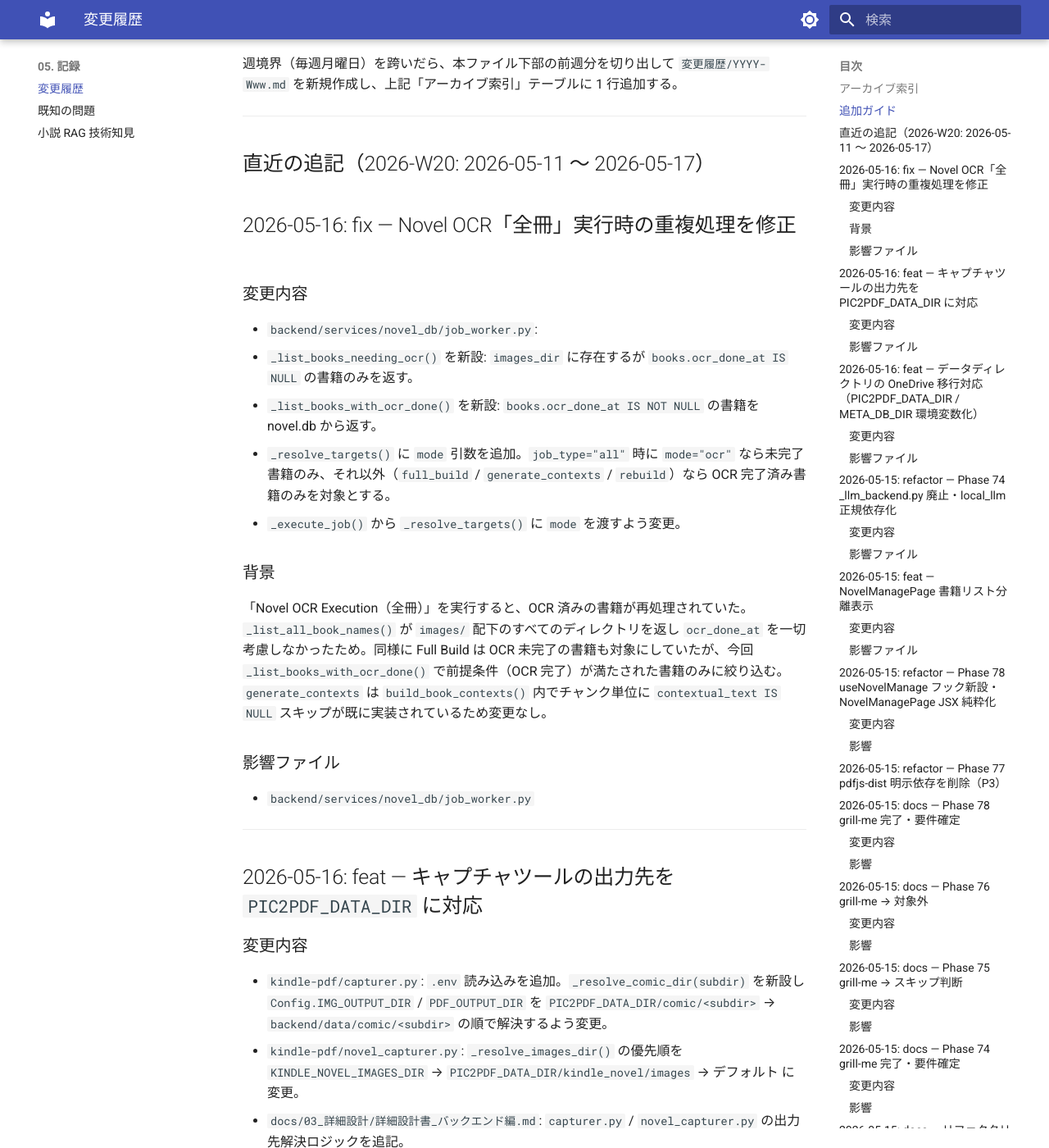
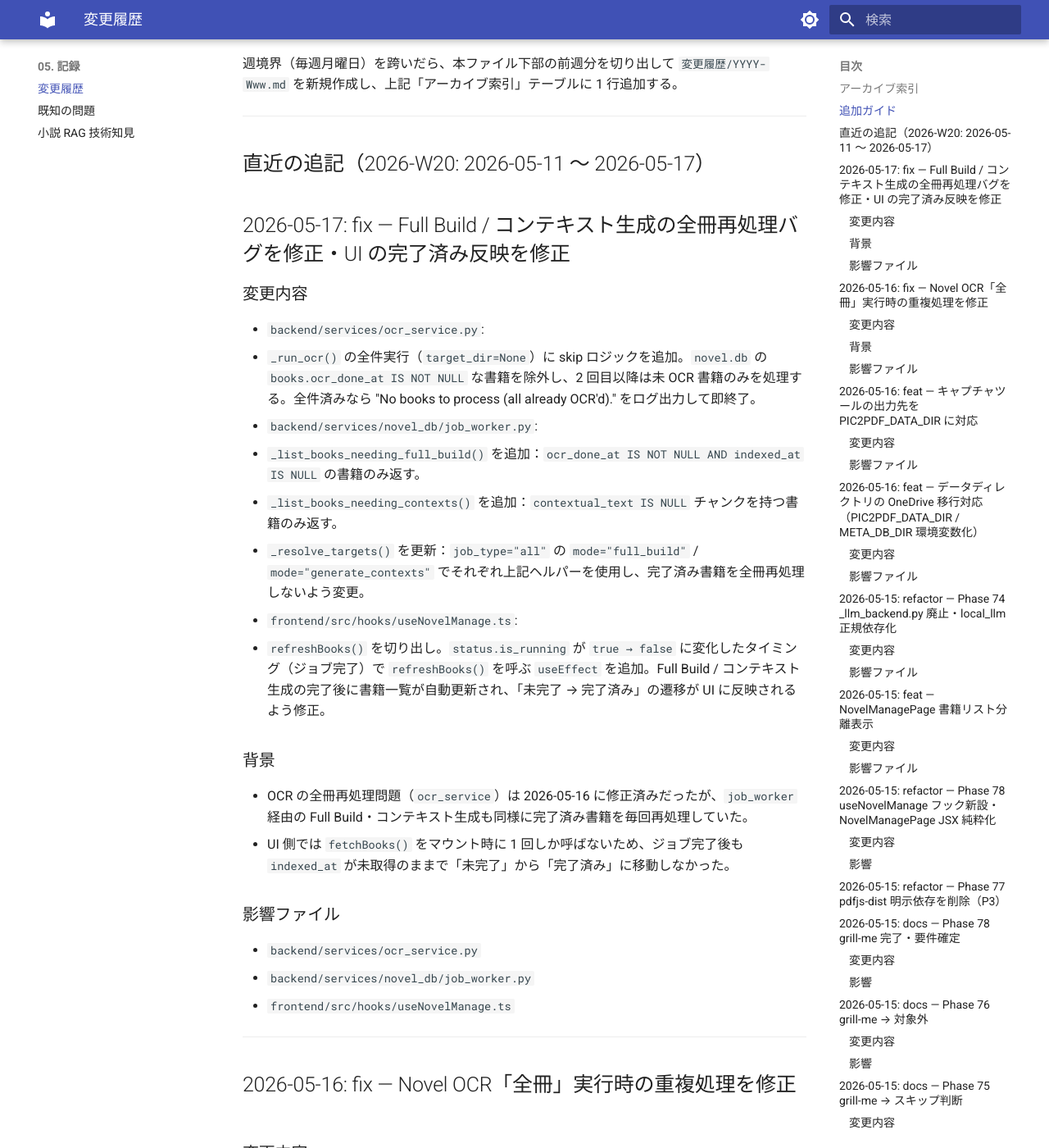
Before and after one commit to kkmmyr/Pic2PDF_Viewer, an MkDocs documentation site: the page built from docs/05_記録/変更履歴.md, in a window 1280 px wide and 1400 px high, scrolled down 1156 px. Shown: the whole window at 82% size. Built offline with MkDocs 1.6.1 and Material for MkDocs 9.7.7, drawn with Linux system fonts in a browser that asks for light colours; some of the changed text lies outside the part shown.

Commit message:
docs: ocr_service skip ロジック・job_worker ヘルパー関数・useNovelManage 自動更新を設計書に反映
- OCR設計書: ocr_service._run_ocr() の OCR 済み書籍 skip ロジック追加を 2026-05-17 注記として追記
- RAG バックエンド設計: _list_books_needing_full_build / _list_books_needing_contexts ヘルパー追加と
  _resolve_targets() 選択ロジック更新を反映
- フロントエンド詳細設計書: useNovelManage.ts の refreshBooks / is_running 監視 useEffect を説明に追記
- 変更履歴: 2026-05-17 Full Build・コンテキスト生成の重複処理バグ修正エントリを追加

Co-Authored-By: Claude Sonnet 4.6 <noreply@anthropic.com>

```diff
--- a/docs/03_詳細設計/詳細設計書_フロントエンド編.md
+++ b/docs/03_詳細設計/詳細設計書_フロントエンド編.md
@@ -360,7 +360,7 @@ frontend/
 | [frontend/src/hooks/useNovelLibraryGroup.ts](../../frontend/src/hooks/useNovelLibraryGroup.ts) | `BookSummary[]` から `series` / `author` / `flat` グループへの変換。各グループに `series_id` / `representative`（代表 book）/ `books`（series_index 昇順）を付与（`NovelDbPage` の `LibrarySection` で使用） |
 | [frontend/src/hooks/novel_build/index.ts](../../frontend/src/hooks/novel_build/index.ts) | `novel_build` フックのバレルエクスポート |
 | [frontend/src/hooks/novel_build/useNovelBuildQueue.ts](../../frontend/src/hooks/novel_build/useNovelBuildQueue.ts) | 本構築ジョブキュー管理（SSE でリアルタイム受信 + `enqueue` / `cancel` 操作）。`enabled` フラグで SSE 接続を遅延起動できる（Phase 61 追加）。`useNovelManage` から内部呼び出し（4.6、B-24） |
-| [frontend/src/hooks/useNovelManage.ts](../../frontend/src/hooks/useNovelManage.ts) | 構築管理ページのオーケストレーターフック（Phase 78）。`useNovelBuildQueue` / `useOcrStatus` を内部呼び出しし、タブ切替・書籍選択・`unifiedRows` 構築を一本化。Full Build 用（`allBooks` / `selectedBook` / `handleEnqueueBuild`）とコンテキスト生成用（`allBooksCtx` / `selectedBookCtx` / `handleEnqueueCtx`）の書籍選択状態を独立して保持 |
+| [frontend/src/hooks/useNovelManage.ts](../../frontend/src/hooks/useNovelManage.ts) | 構築管理ページのオーケストレーターフック（Phase 78）。`useNovelBuildQueue` / `useOcrStatus` を内部呼び出しし、タブ切替・書籍選択・`unifiedRows` 構築を一本化。Full Build 用（`allBooks` / `selectedBook` / `handleEnqueueBuild`）とコンテキスト生成用（`allBooksCtx` / `selectedBookCtx` / `handleEnqueueCtx`）の書籍選択状態を独立して保持。`status.is_running` が `true → false` に変化したタイミング（ジョブ完了）で `refreshBooks()` を呼び書籍リストを再取得し、「未完了 → 完了済み」の遷移を UI に反映する |
 
 #### ストア (stores/ — Zustand グローバルストア)
 
--- a/docs/05_記録/変更履歴.md
+++ b/docs/05_記録/変更履歴.md
@@ -28,6 +28,29 @@
 ---
 
 ## 直近の追記（2026-W20: 2026-05-11 〜 2026-05-17）
+
+## 2026-05-17: fix — Full Build / コンテキスト生成の全冊再処理バグを修正・UI の完了済み反映を修正
+
+### 変更内容
+- `backend/services/ocr_service.py`:
+  - `_run_ocr()` の全件実行（`target_dir=None`）に skip ロジックを追加。`novel.db` の `books.ocr_done_at IS NOT NULL` な書籍を除外し、2 回目以降は未 OCR 書籍のみを処理する。全件済みなら "No books to process (all already OCR'd)." をログ出力して即終了。
+- `backend/services/novel_db/job_worker.py`:
+  - `_list_books_needing_full_build()` を追加：`ocr_done_at IS NOT NULL AND indexed_at IS NULL` の書籍のみ返す。
+  - `_list_books_needing_contexts()` を追加：`contextual_text IS NULL` チャンクを持つ書籍のみ返す。
+  - `_resolve_targets()` を更新：`job_type="all"` の `mode="full_build"` / `mode="generate_contexts"` でそれぞれ上記ヘルパーを使用し、完了済み書籍を全冊再処理しないよう変更。
+- `frontend/src/hooks/useNovelManage.ts`:
+  - `refreshBooks()` を切り出し。`status.is_running` が `true → false` に変化したタイミング（ジョブ完了）で `refreshBooks()` を呼ぶ `useEffect` を追加。Full Build / コンテキスト生成の完了後に書籍一覧が自動更新され、「未完了 → 完了済み」の遷移が UI に反映されるよう修正。
+
+### 背景
+- OCR の全冊再処理問題（`ocr_service`）は 2026-05-16 に修正済みだったが、`job_worker` 経由の Full Build・コンテキスト生成も同様に完了済み書籍を毎回再処理していた。
+- UI 側では `fetchBooks()` をマウント時に 1 回しか呼ばないため、ジョブ完了後も `indexed_at` が未取得のままで「未完了」から「完了済み」に移動しなかった。
+
+### 影響ファイル
+- `backend/services/ocr_service.py`
+- `backend/services/novel_db/job_worker.py`
+- `frontend/src/hooks/useNovelManage.ts`
+
+---
 
 ## 2026-05-16: fix — Novel OCR「全冊」実行時の重複処理を修正
 
```
Also changed, not shown: docs/03_詳細設計/機能別/OCR設計書.md (+2 -0 lines), docs/03_詳細設計/機能別/小説テキスト検索・RAG機能_バックエンド設計.md (+6 -4 lines).
